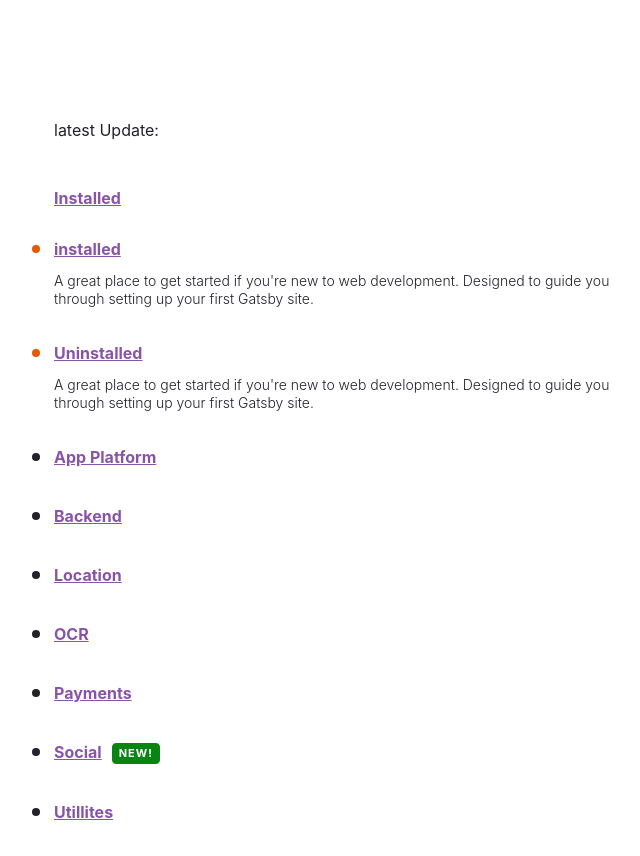
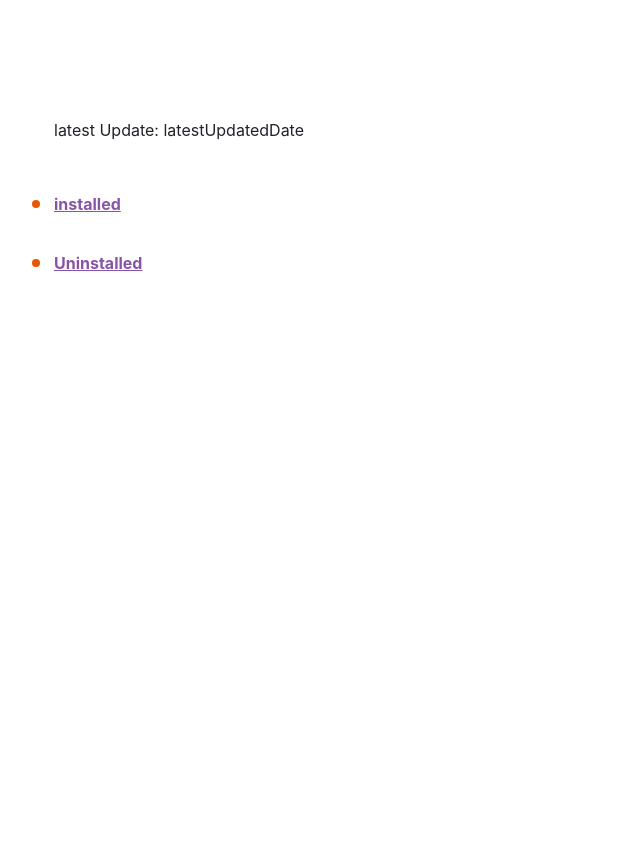
Before and after one commit to thorstu22/airnow-tech-test, a Gatsby site: page / in a window 1280 px wide. Shown: the whole page, without its empty margins (50-690 px from the left). After the commit the page ends 800 px from the top, so only its background shows below. Built offline with nearby package versions, Linux system fonts and the light colour scheme; Gatsby itself is replaced by a stand-in of ours.

```diff
--- a/src/pages/index.js
+++ b/src/pages/index.js
@@ -26,11 +26,7 @@
   verticalAlign: "5%",
 }
 
-const docLinkStyle = {
-  ...linkStyle,
-  listStyleType: "none",
-  marginBottom: 24,
-}
+
 
 const descriptionStyle = {
   color: "#232129",
@@ -40,11 +36,7 @@
   lineHeight: 1.25,
 }
 
-const docLink = {
-  text: "Installed",
-  url: "https://www.gatsbyjs.com/docs/",
-  color: "#8954A8",
-}
+
 
 const badgeStyle = {
   color: "#fff",
@@ -67,45 +59,14 @@
     text: "installed",
     url: "https://www.gatsbyjs.com/docs/tutorial/",
     description:
-      "A great place to get started if you're new to web development. Designed to guide you through setting up your first Gatsby site.",
+      "",
     color: "#E95800",
   },
   {
     text: "Uninstalled",
     url: "https://www.gatsbyjs.com/docs/tutorial/",
-    description:
-      "A great place to get started if you're new to web development. Designed to guide you through setting up your first Gatsby site.",
+    description:"",
     color: "#E95800",
-  },
-  {
-    text: "App Platform",
-    url: "https://www.gatsbyjs.com/docs/tutorial/",
-
-  },
-  {
-    text: "Backend",
-    url: "https://www.gatsbyjs.com/docs/how-to/",
-  },
-  {
-    text: "Location",
-    url: "https://www.gatsbyjs.com/docs/reference/",
-  },
-  {
-    text: "OCR",
-    url: "https://www.gatsbyjs.com/docs/conceptual/",
-  },
-  {
-    text: "Payments",
-    url: "https://www.gatsbyjs.com/plugins",
-  },
-  {
-    text: "Social",
-    url: "https://www.gatsbyjs.com/cloud",
-    badge: true,
-  },
-  {
-    text: "Utillites",
-    url: "https://www.gatsbyjs.com/plugins",
   },
 ]
 
@@ -113,17 +74,10 @@
   return (
     <main style={pageStyles}>
       <p style={paragraphStyles}>
-        latest Update:
+        latest Update: latestUpdatedDate
       </p>
       <ul style={listStyles}>
-        <li style={docLinkStyle}>
-          <a
-            style={linkStyle}
-            href={`${docLink.url}?utm_source=starter&utm_medium=start-page&utm_campaign=minimal-starter`}
-          >
-            {docLink.text}
-          </a>
-        </li>
+
         {links.map(link => (
           <li key={link.url} style={{ ...listItemStyles, color: link.color }}>
             <span>
```
